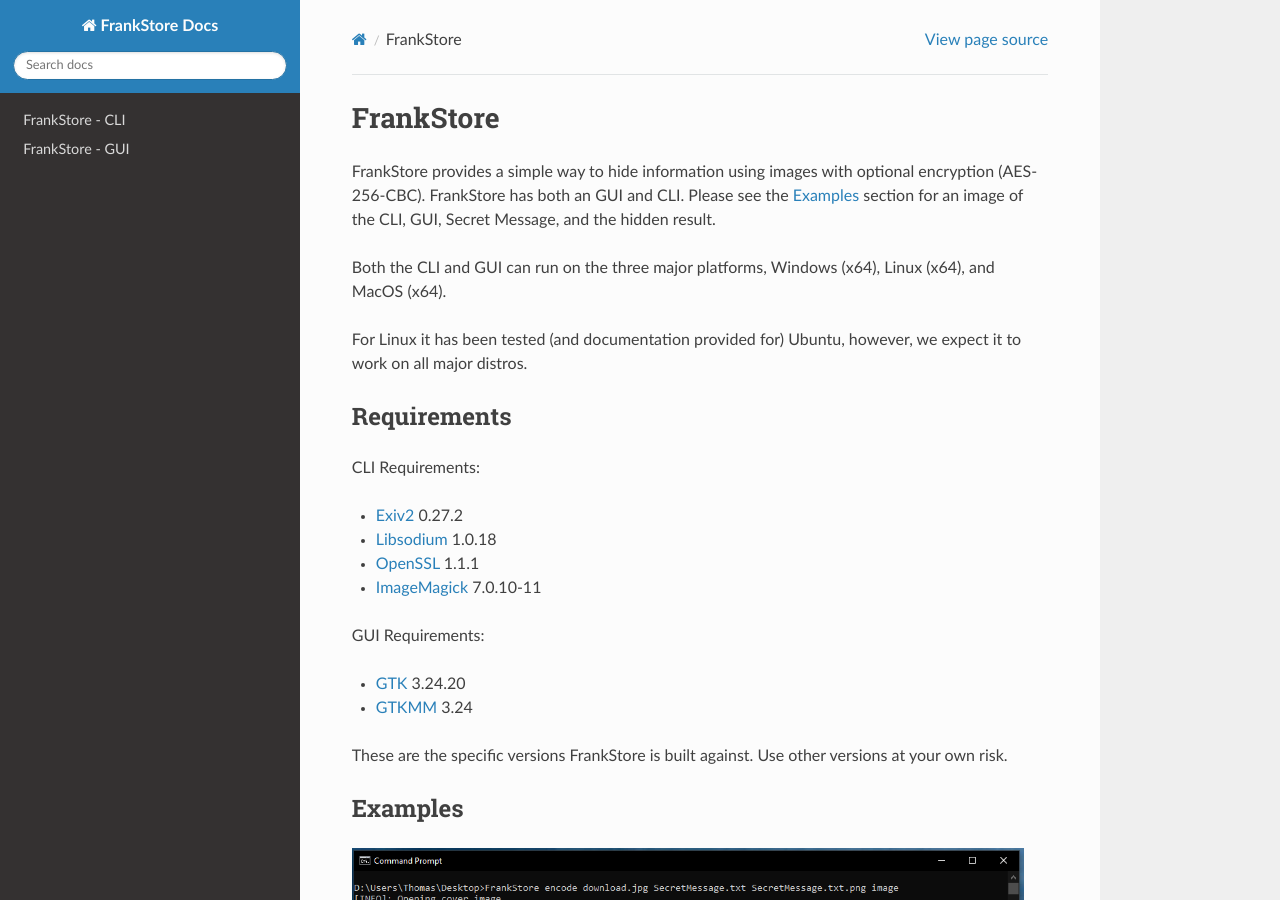
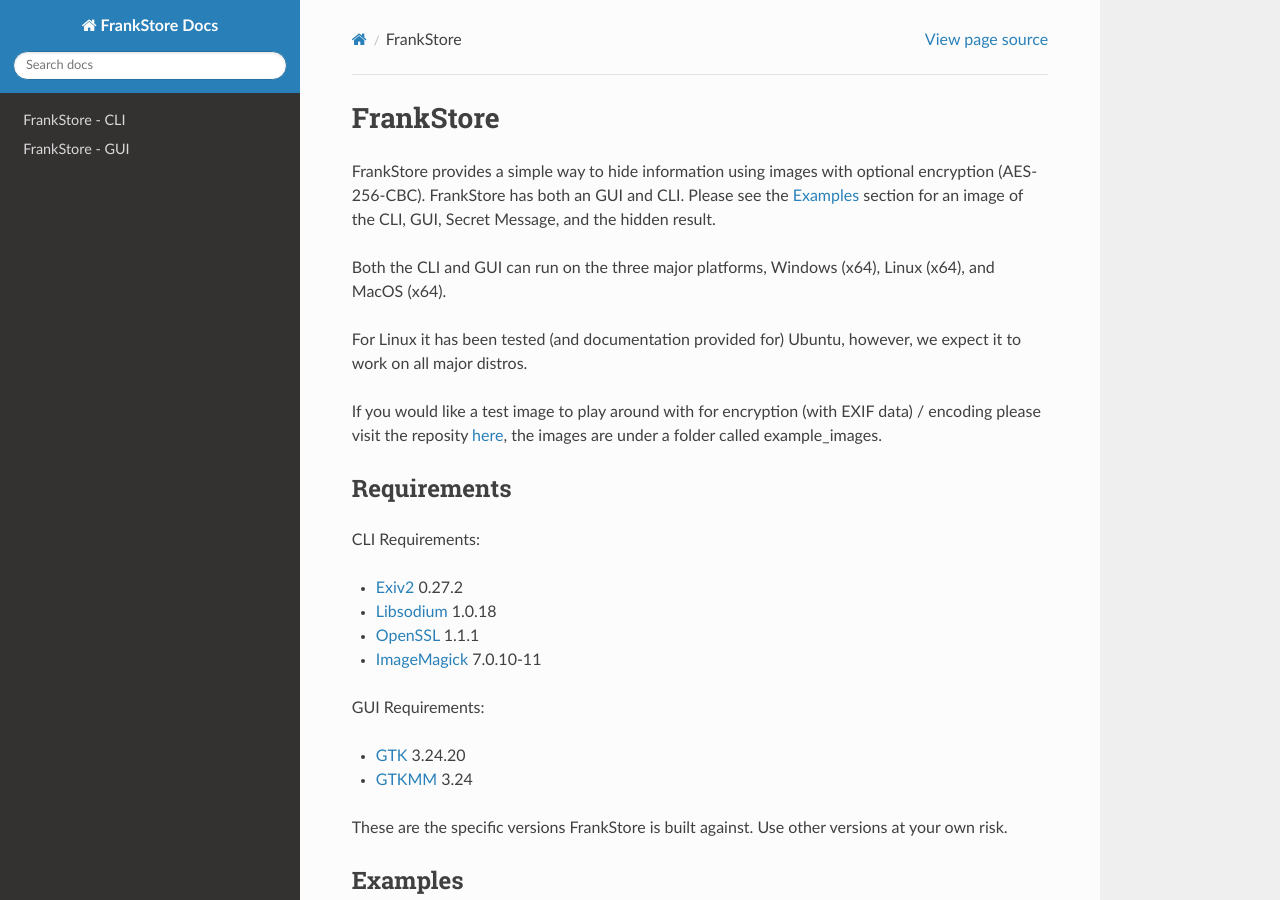
Before and after one commit to thomasjcf29/FrankStore, a Sphinx documentation site: the page built from docs/index.rst, in a window 1280 px wide and 900 px high. Built offline with Sphinx 7.4.7 and the Read the Docs theme 2.0.0, drawn with Linux system fonts in a browser that asks for light colours.

Commit message:
docs complete

```diff
--- a/docs/index.rst
+++ b/docs/index.rst
@@ -7,6 +7,10 @@
 Both the CLI and GUI can run on the three major platforms, Windows (x64), Linux (x64), and MacOS (x64).
 
 For Linux it has been tested (and documentation provided for) Ubuntu, however, we expect it to work on all major distros.
+
+If you would like a test image to play around with for encryption (with EXIF data) / encoding please visit the reposity `here`_, the images are under a folder called example_images.
+
+.. _here: https://github.com/thomasjcf29/FrankStore
 
 Requirements
 ------------
```
